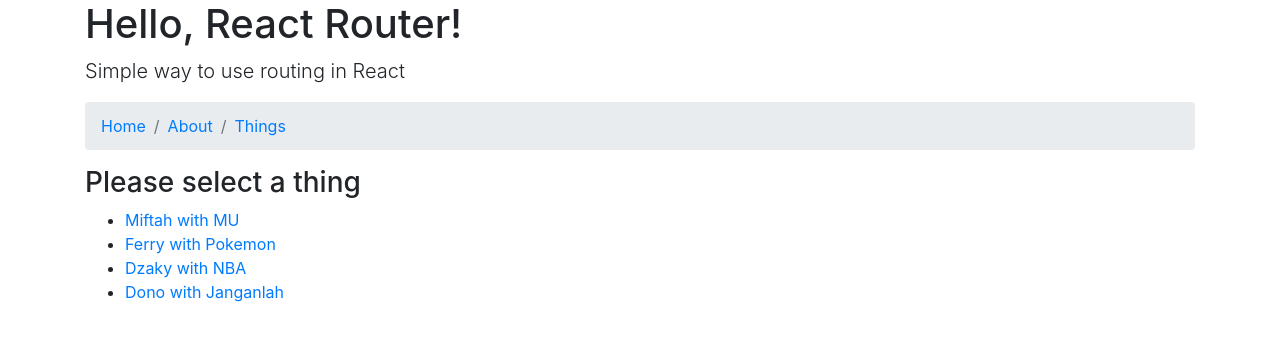
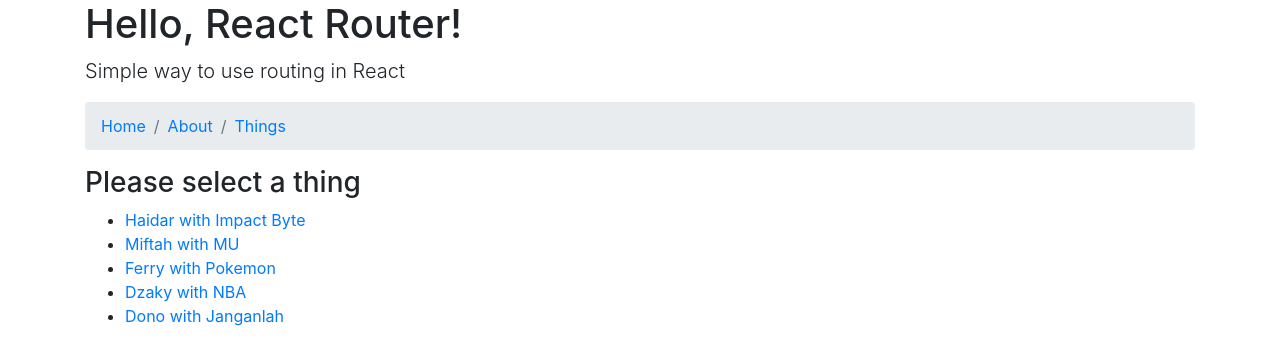
Before and after one commit to republicvirgo/hello-react-1, a React (Create React App) app in the folder app-routed/: page /things in a window 1280 px wide. Shown: the top 364 px of the page. Built offline with nearby package versions, Linux system fonts and the light colour scheme.

Commit message:
Refine list of things to be modular

```diff
--- a/app-routed/src/components/Header.js
+++ b/app-routed/src/components/Header.js
@@ -1,6 +1,4 @@
 import React from "react"
-
-import { Jumbotron } from "reactstrap"
 
 const Header = () => (
   <div>
--- /dev/null
+++ b/app-routed/src/components/ListOfThings.js
@@ -0,0 +1,23 @@
+import React from "react"
+import { Link } from "react-router-dom"
+
+import THINGS from "../data/things"
+
+const ListOfThings = ({ match }) => (
+  <div>
+    <h3>Please select a thing</h3>
+    <ul>
+      {THINGS.map((THING) => {
+        return (
+          <li key={THING.id}>
+            <Link to={`${match.url}/${THING.id}`}>
+              {THING.name} with {THING.project}
+            </Link>
+          </li>
+        )
+      })}
+    </ul>
+  </div>
+)
+
+export default ListOfThings
--- a/app-routed/src/data/things.js
+++ b/app-routed/src/data/things.js
@@ -1,4 +1,9 @@
 module.exports = [
+  {
+    id: -1,
+    name: "Haidar",
+    project: "Impact Byte"
+  },
   {
     id: 0,
     name: "Miftah",
--- a/app-routed/src/pages/Things.js
+++ b/app-routed/src/pages/Things.js
@@ -1,33 +1,13 @@
 import React from "react"
-import { Route, Link } from "react-router-dom"
+import { Route } from "react-router-dom"
 
+import ListOfThings from "../components/ListOfThings"
 import Thing from "../components/Thing"
-
-import THINGS from "../data/things"
 
 const Things = ({ match }) => (
   <div>
+    <Route exact path={match.url} component={ListOfThings} />
     <Route path={`${match.url}/:thing_id`} component={Thing} />
-    <Route
-      exact
-      path={match.url}
-      render={() => (
-        <div>
-          <h3>Please select a thing</h3>
-          <ul>
-            {THINGS.map((THING) => {
-              return (
-                <li key={THING.id}>
-                  <Link to={`${match.url}/${THING.id}`}>
-                    {THING.name} with {THING.project}
-                  </Link>
-                </li>
-              )
-            })}
-          </ul>
-        </div>
-      )}
-    />
   </div>
 )
 
```
